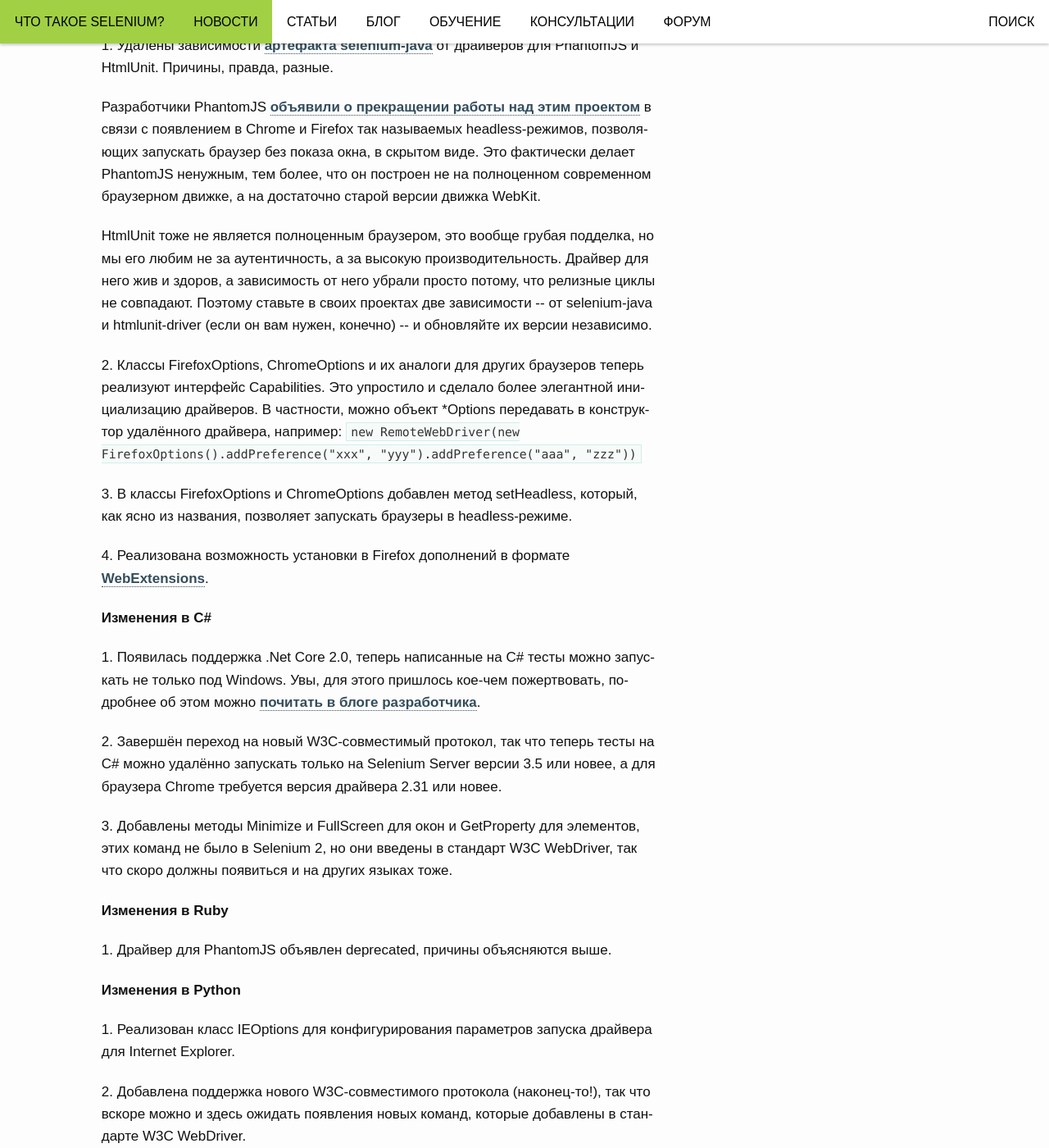
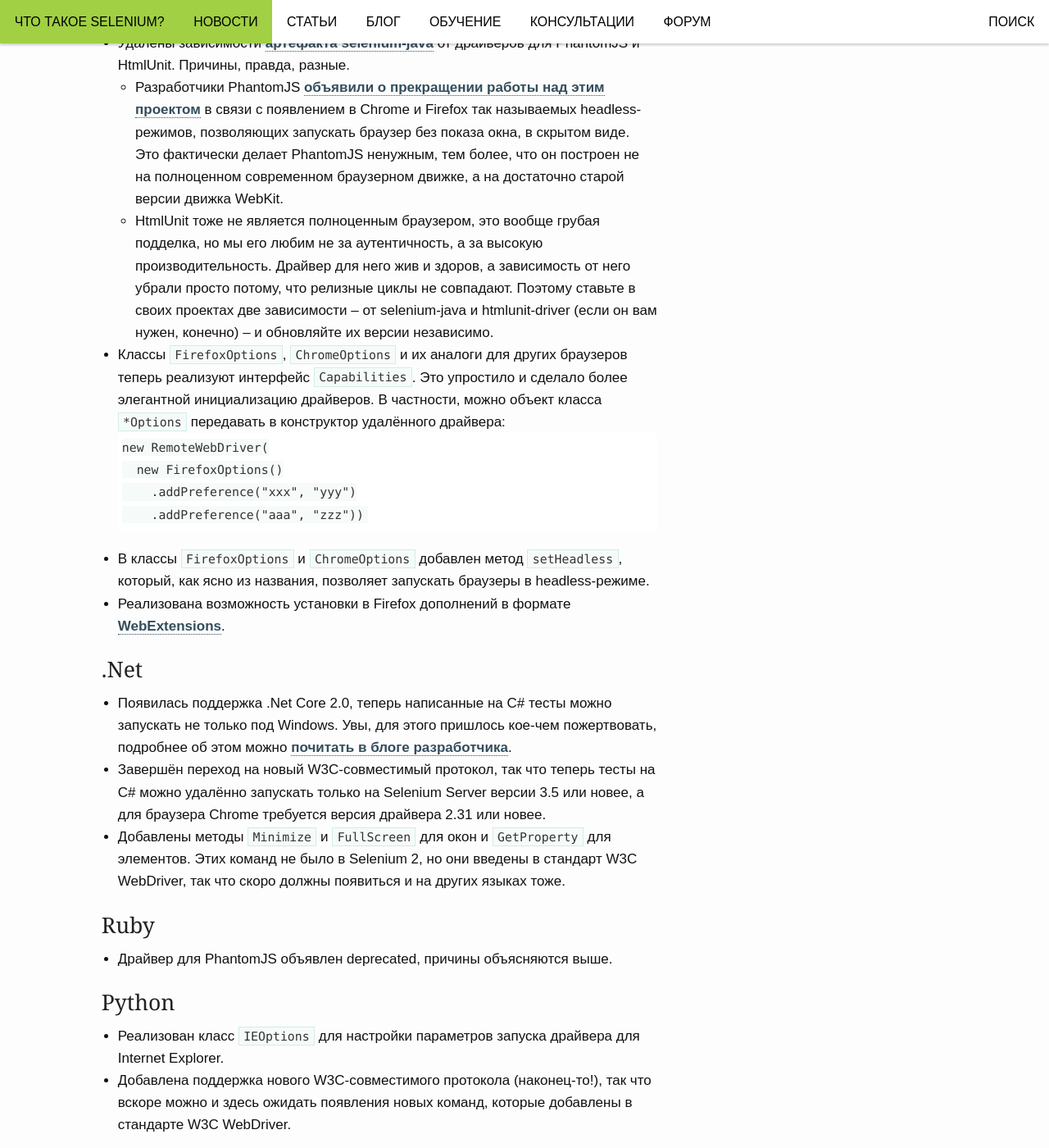
Before and after one commit to mycr7/selenium.ru, a Jekyll site: the page built from _news/2017-09-28-selenium-36.md, in a window 1280 px wide and 1400 px high, scrolled down 780 px. Shown: the whole window at 82% size. Built offline with Jekyll 4.4.1, drawn with Linux system fonts in a browser that asks for light colours; some of the changed text lies outside the part shown.

Commit message:
HTML to MD

````diff
--- a/_news/2017-09-28-selenium-36.md
+++ b/_news/2017-09-28-selenium-36.md
@@ -16,23 +16,38 @@
   ясно из названия, позволяет запускать браузеры в headless-режиме."
 category: Новости
 ---
-<p>В отличие от предыдущего релиза, в котором основные изменения были сосредоточены "под капотом", новый релиз 3.6 содержит несколько крупных хорошо заметных снаружи изменений.</p>
-<p><strong>Изменения в Java</strong></p>
-<p>1. Удалены зависимости <a href="http://search.maven.org/#artifactdetails%7Corg.seleniumhq.selenium%7Cselenium-java%7C3.6.0%7Cjar" rel="alternate">артефакта selenium-java</a> от драйверов для PhantomJS и HtmlUnit. Причины, правда, разные.</p>
-<p>Разработчики PhantomJS <a href="https://medium.com/devschacht/phantomjs-is-over-df065e5b23bf" rel="alternate">объявили о прекращении работы над этим проектом</a> в связи с появлением в Chrome и Firefox так называемых headless-режимов, позволяющих запускать браузер без показа окна, в скрытом виде. Это фактически делает PhantomJS ненужным, тем более, что он построен не на полноценном современном браузерном движке, а на достаточно старой версии движка WebKit.</p>
-<p>HtmlUnit тоже не является полноценным браузером, это вообще грубая подделка, но мы его любим не за аутентичность, а за высокую производительность. Драйвер для него жив и здоров, а зависимость от него убрали просто потому, что релизные циклы не совпадают. Поэтому ставьте в своих проектах две зависимости -- от selenium-java и htmlunit-driver (если он вам нужен, конечно) -- и обновляйте их версии независимо.</p>
-<p>2. Классы FirefoxOptions, ChromeOptions и их аналоги для других браузеров теперь реализуют интерфейс Capabilities. Это упростило и сделало более элегантной инициализацию драйверов. В частности, можно объект *Options передавать в конструктор удалённого драйвера, например: <code>new RemoteWebDriver(new FirefoxOptions().addPreference("xxx", "yyy").addPreference("aaa", "zzz"))</code></p>
-<p>3. В классы FirefoxOptions и ChromeOptions добавлен метод setHeadless, который, как ясно из названия, позволяет запускать браузеры в headless-режиме.</p>
-<p>4. Реализована возможность установки в Firefox дополнений в формате <a href="https://developer.mozilla.org/ru/Add-ons/WebExtensions" rel="alternate">WebExtensions</a>.</p>
-<p><strong>Изменения в C#</strong></p>
-<p>1. Появилась поддержка .Net Core 2.0, теперь написанные на C# тесты можно запускать не только под Windows. Увы, для этого пришлось кое-чем пожертвовать, подробнее об этом можно <a href="http://jimevansmusic.blogspot.ru/2017/09/selenium-webdriver-support-for-net-core.html" rel="alternate">почитать в блоге разработчика</a>.</p>
-<p>2. Завершён переход на новый W3C-совместимый протокол, так что теперь тесты на C# можно удалённо запускать только на Selenium Server версии 3.5 или новее, а для браузера Chrome требуется версия драйвера 2.31 или новее.</p>
-<p>3. Добавлены методы Minimize и FullScreen для окон и GetProperty для элементов, этих команд не было в Selenium 2, но они введены в стандарт W3C WebDriver, так что скоро должны появиться и на других языках тоже.</p>
-<p><strong>Изменения в Ruby</strong></p>
-<p>1. Драйвер для PhantomJS объявлен deprecated, причины объясняются выше.</p>
-<p><strong>Изменения в Python</strong></p>
-<p>1. Реализован класс IEOptions для конфигурирования параметров запуска драйвера для Internet Explorer.</p>
-<p>2. Добавлена поддержка нового W3C-совместимого протокола (наконец-то!), так что вскоре можно и здесь ожидать появления новых команд, которые добавлены в стандарте W3C WebDriver.</p>
-<p><strong>-----</strong></p>
-<p>А также в реализациях на всех языках удалены многочисленные deprecated-методы и исправлена куча багов.</p>
-<p>Как видите, изменений много, в том числе интерфейсных, поэтому будьте внимательны, при обновлении возможно появление ошибок компиляции, особенно если вы использовали deprecated-методы. Добавьте в проект зависимости от PhantomJS и HtmlUnit, если они вам нужны. Почистите свой код от использования deprecated-методов, которые вскоре будут удалены.</p>
+В отличие от предыдущего релиза, в котором основные изменения были сосредоточены "под капотом", новый релиз 3.6 содержит несколько крупных хорошо заметных снаружи изменений.
+
+### Java
+
+* Удалены зависимости [артефакта selenium-java](http://search.maven.org/#artifactdetails%7Corg.seleniumhq.selenium%7Cselenium-java%7C3.6.0%7Cjar) от драйверов для PhantomJS и HtmlUnit. Причины, правда, разные.
+  * Разработчики PhantomJS [объявили о прекращении работы над этим проектом](https://medium.com/devschacht/phantomjs-is-over-df065e5b23bf) в связи с появлением в Chrome и Firefox так называемых headless-режимов, позволяющих запускать браузер без показа окна, в скрытом виде. Это фактически делает PhantomJS ненужным, тем более, что он построен не на полноценном современном браузерном движке, а на достаточно старой версии движка WebKit.
+  * HtmlUnit тоже не является полноценным браузером, это вообще грубая подделка, но мы его любим не за аутентичность, а за высокую производительность. Драйвер для него жив и здоров, а зависимость от него убрали просто потому, что релизные циклы не совпадают. Поэтому ставьте в своих проектах две зависимости -- от selenium-java и htmlunit-driver (если он вам нужен, конечно) -- и обновляйте их версии независимо.
+* Классы `FirefoxOptions`, `ChromeOptions` и их аналоги для других браузеров теперь реализуют интерфейс `Capabilities`. Это упростило и сделало более элегантной инициализацию драйверов. В частности, можно объект класса `*Options` передавать в конструктор удалённого драйвера:
+  ```
+  new RemoteWebDriver(
+    new FirefoxOptions()
+      .addPreference("xxx", "yyy")
+      .addPreference("aaa", "zzz"))
+  ```
+* В классы `FirefoxOptions` и `ChromeOptions` добавлен метод `setHeadless`, который, как ясно из названия, позволяет запускать браузеры в headless-режиме.
+* Реализована возможность установки в Firefox дополнений в формате [WebExtensions](https://developer.mozilla.org/ru/Add-ons/WebExtensions).
+
+### .Net
+
+* Появилась поддержка .Net Core 2.0, теперь написанные на C# тесты можно запускать не только под Windows. Увы, для этого пришлось кое-чем пожертвовать, подробнее об этом можно [почитать в блоге разработчика](http://jimevansmusic.blogspot.ru/2017/09/selenium-webdriver-support-for-net-core.html).
+* Завершён переход на новый W3C-совместимый протокол, так что теперь тесты на C# можно удалённо запускать только на Selenium Server версии 3.5 или новее, а для браузера Chrome требуется версия драйвера 2.31 или новее.
+* Добавлены методы `Minimize` и `FullScreen` для окон и `GetProperty` для элементов. Этих команд не было в Selenium 2, но они введены в стандарт W3C WebDriver, так что скоро должны появиться и на других языках тоже.
+
+### Ruby
+
+* Драйвер для PhantomJS объявлен deprecated, причины объясняются выше.
+
+### Python
+
+* Реализован класс `IEOptions` для настройки параметров запуска драйвера для Internet Explorer.
+* Добавлена поддержка нового W3C-совместимого протокола (наконец-то!), так что вскоре можно и здесь ожидать появления новых команд, которые добавлены в стандарте W3C WebDriver.
+
+А также в реализациях на всех языках удалены многочисленные deprecated-методы и исправлена куча багов.
+
+Как видите, изменений много, в том числе интерфейсных, поэтому будьте внимательны, при обновлении возможно появление ошибок компиляции, особенно если вы использовали deprecated-методы. Добавьте в проект зависимости от PhantomJS и HtmlUnit, если они вам нужны. Почистите свой код от использования deprecated-методов, которые вскоре будут удалены.
````
Also changed, not shown: _news/2017-11-03-selenium-37.md (+34 -19 lines), _news/2017-12-14-selenium-38.md (+31 -18 lines), _news/2018-02-06-selenium-390.md (+29 -17 lines), _news/2018-03-05-selenium-310.md (+19 -19 lines), _news/2018-03-12-selenium-311.md (+27 -19 lines).
